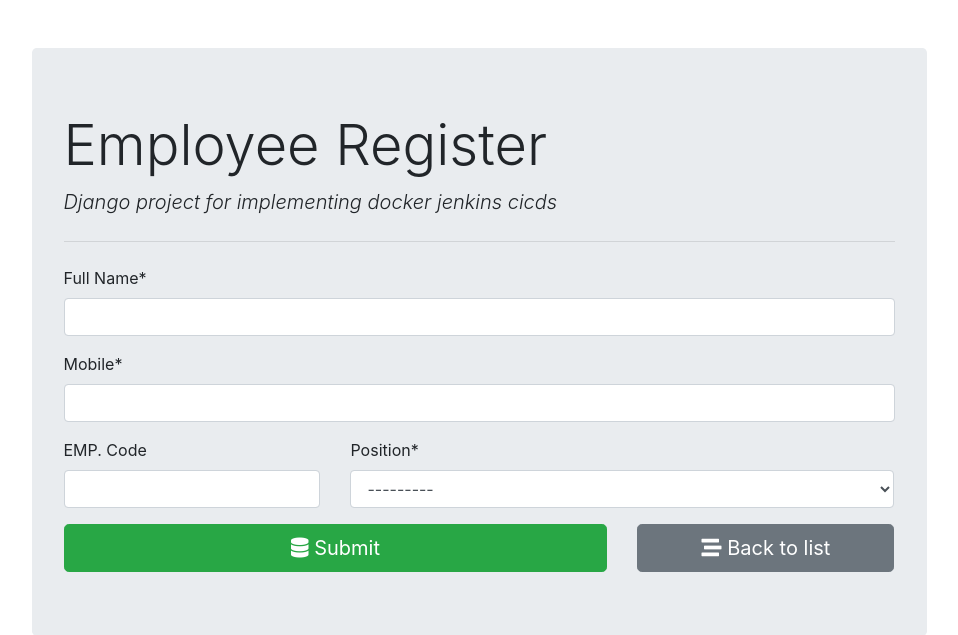
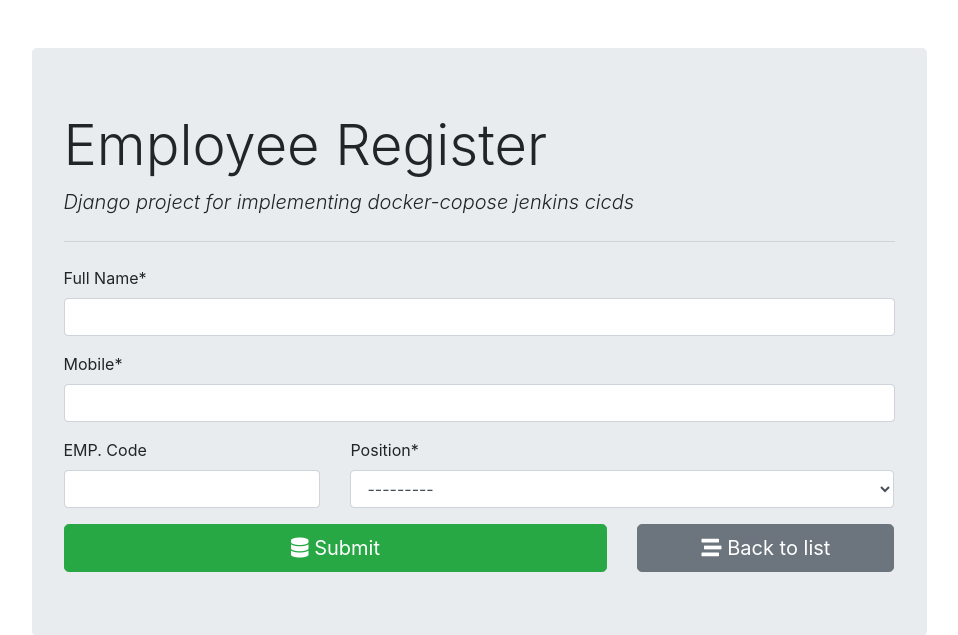
Before and after one commit to nusratdevo/docker_ec2_depoly, a Django app: page / in a window 1280 px wide. Shown: the top 635 px of the page, without its empty margins (161-1119 px from the left). Run offline with Django 4.2, Linux system fonts and the light colour scheme; some libraries are stand-ins or nearby versions.

Commit message:
Update base.html

```diff
--- a/myapp/templates/employee_register/base.html
+++ b/myapp/templates/employee_register/base.html
@@ -16,7 +16,7 @@
         <div class="col-md-10 offset-md-1 mt-5">
             <div class="jumbotron">
                 <h1 class="display-4">Employee Register</h1>
-                <p class="lead font-italic">Django project for implementing docker jenkins cicds</p>
+                <p class="lead font-italic">Django project for implementing docker-copose jenkins cicds</p>
                 <hr class="my-4">
                 {% block content %}
                 {% endblock content %}
```
